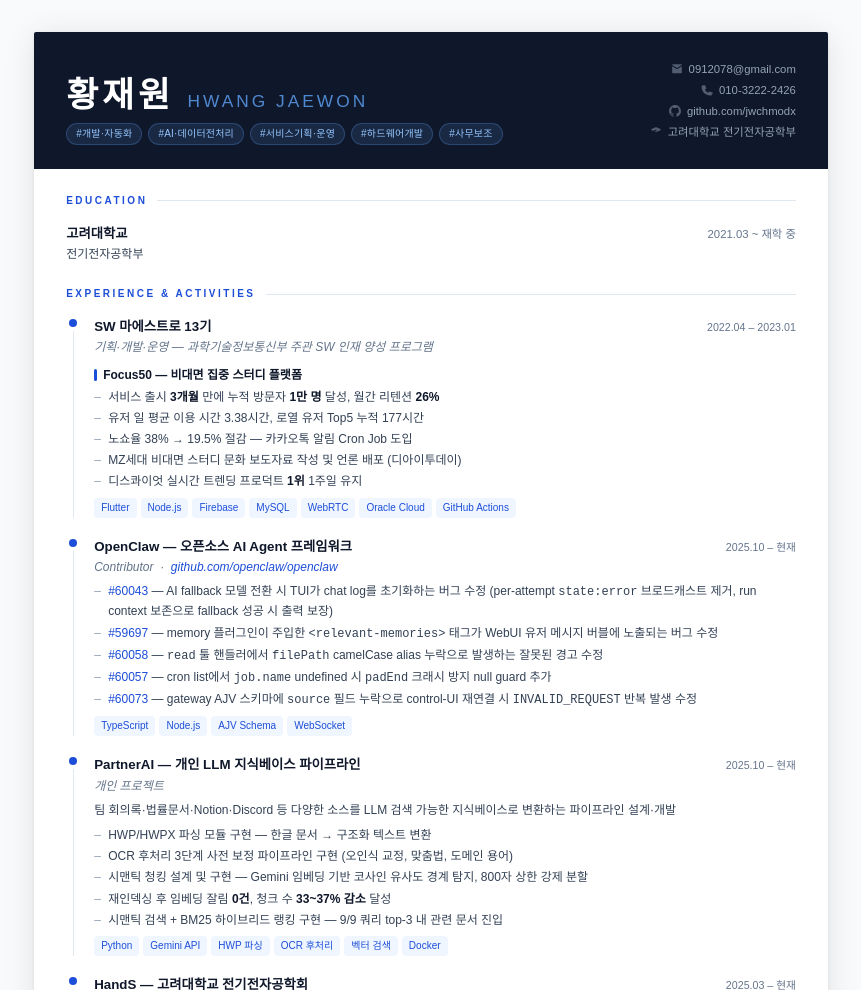
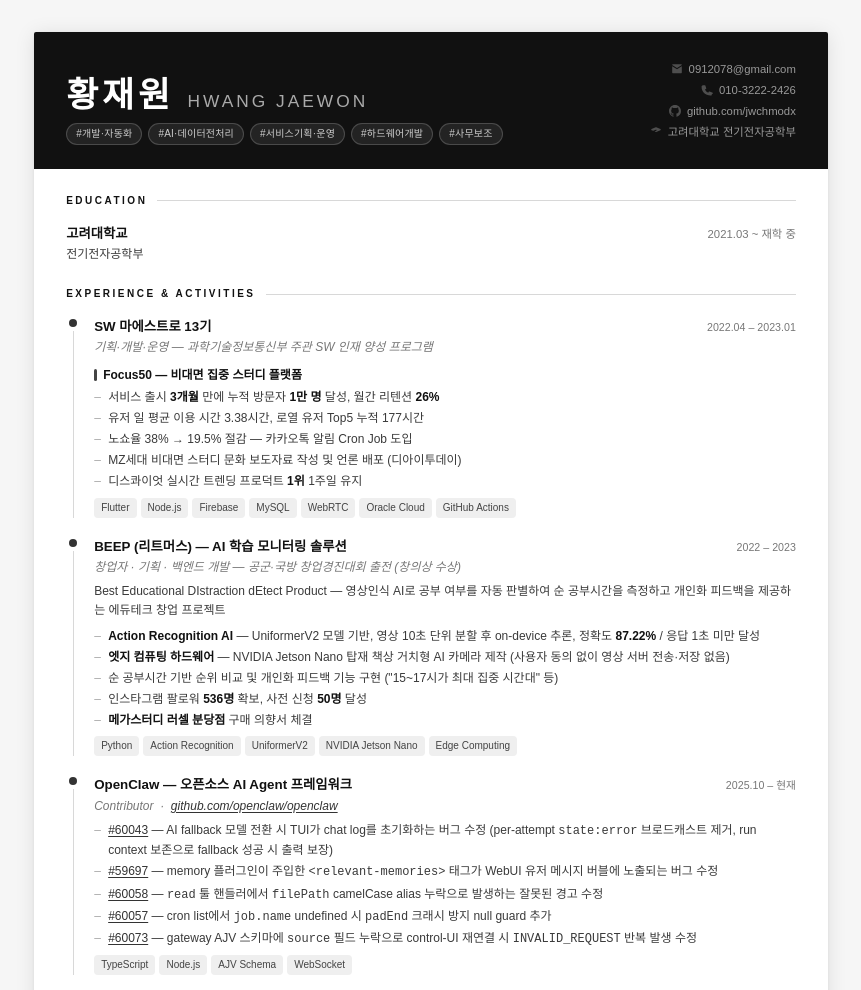
Before and after one commit to jwchmodx/resume, a plain HTML site: page index.html in a window 1280 px wide. Shown: the top 990 px of the page, without its empty margins (209-1070 px from the left). Drawn offline with Linux system fonts and the light colour scheme; a web font is replaced by a local one.

Commit message:
feat: BEEP 프로젝트 추가, 흑백 모노크롬 디자인 적용

```diff
--- a/index.html
+++ b/index.html
@@ -8,14 +8,14 @@
   <link href="https://cdn.jsdelivr.net/gh/orioncactus/pretendard@v1.3.9/dist/web/variable/pretendardvariable-dynamic-subset.min.css" rel="stylesheet" />
   <style>
     :root {
-      --accent:   #1d4ed8;
-      --accent-light: #eff6ff;
-      --dark:     #0f172a;
-      --mid:      #334155;
-      --muted:    #64748b;
-      --border:   #e2e8f0;
-      --bg:       #f8fafc;
-      --white:    #ffffff;
+      --accent:       #111111;
+      --accent-light: #f0f0f0;
+      --dark:         #111111;
+      --mid:          #3a3a3a;
+      --muted:        #777777;
+      --border:       #d8d8d8;
+      --bg:           #f6f6f6;
+      --white:        #ffffff;
     }
 
     *, *::before, *::after { box-sizing: border-box; margin: 0; padding: 0; }
@@ -35,34 +35,33 @@
       min-height: 297mm;
       margin: 32px auto;
       background: var(--white);
-      box-shadow: 0 4px 32px rgba(0,0,0,0.10), 0 1px 4px rgba(0,0,0,0.06);
+      box-shadow: 0 2px 20px rgba(0,0,0,0.10), 0 1px 3px rgba(0,0,0,0.06);
       border-radius: 2px;
       overflow: hidden;
     }
 
     /* ─── 헤더 밴드 ──────────────────────────────── */
     .hero {
-      background: var(--dark);
+      background: #111111;
       padding: 28px 32px 24px;
       display: flex;
       align-items: flex-end;
       justify-content: space-between;
       gap: 20px;
     }
-    .hero-left {}
     .hero-name {
       font-size: 26pt;
       font-weight: 700;
-      color: var(--white);
+      color: #ffffff;
       letter-spacing: 4px;
       line-height: 1;
       margin-bottom: 6px;
-      font-family: 'Pretendard Variable', Pretendard, sans-serif;
     }
     .hero-name span {
-      color: #60a5fa;
-      font-weight: 700;
-      letter-spacing: 0;
+      color: #aaaaaa;
+      font-weight: 300;
+      font-size: 13pt;
+      letter-spacing: 3px;
     }
     .hero-tags {
       display: flex;
@@ -73,9 +72,9 @@
     .hero-tag {
       font-size: 7.5pt;
       font-weight: 500;
-      color: #93c5fd;
-      background: rgba(96,165,250,0.12);
-      border: 1px solid rgba(96,165,250,0.25);
+      color: #cccccc;
+      background: rgba(255,255,255,0.08);
+      border: 1px solid rgba(255,255,255,0.18);
       border-radius: 100px;
       padding: 2px 9px;
       letter-spacing: 0.2px;
@@ -86,7 +85,7 @@
     }
     .hero-contact-row {
       font-size: 8.5pt;
-      color: #94a3b8;
+      color: #999999;
       margin-bottom: 3px;
       display: flex;
       align-items: center;
@@ -96,13 +95,13 @@
     .hero-contact-row .icon {
       width: 12px;
       height: 12px;
-      opacity: 0.5;
+      opacity: 0.45;
     }
     .hero-contact-row a {
-      color: #94a3b8;
+      color: #999999;
       text-decoration: none;
     }
-    .hero-contact-row a:hover { color: #60a5fa; }
+    .hero-contact-row a:hover { color: #ffffff; }
 
     /* ─── 본문 ───────────────────────────────────── */
     .body {
@@ -174,7 +173,7 @@
       width: 8px;
       height: 8px;
       border-radius: 50%;
-      background: var(--accent);
+      background: #333333;
       flex-shrink: 0;
     }
     .timeline-line {
@@ -235,7 +234,7 @@
       display: inline-block;
       width: 3px;
       height: 12px;
-      background: var(--accent);
+      background: #444444;
       border-radius: 2px;
       flex-shrink: 0;
     }
@@ -256,7 +255,7 @@
       content: '–';
       position: absolute;
       left: 0;
-      color: #94a3b8;
+      color: #aaaaaa;
     }
     ul.bullets li b, ul.bullets li strong {
       font-weight: 600;
@@ -273,11 +272,10 @@
     .tech-tag {
       font-size: 7.5pt;
       font-weight: 500;
-      color: var(--accent);
-      background: var(--accent-light);
+      color: #444444;
+      background: #efefef;
       border-radius: 4px;
       padding: 2px 7px;
-      font-family: 'Pretendard Variable', Pretendard, sans-serif;
     }
 
     /* ─── 수상 ───────────────────────────────────── */
@@ -294,7 +292,7 @@
     .award-year {
       font-size: 8pt;
       font-weight: 600;
-      color: var(--accent);
+      color: #555555;
       white-space: nowrap;
       flex-shrink: 0;
       width: 32px;
@@ -337,14 +335,14 @@
       content: '·';
       position: absolute;
       left: 0;
-      color: var(--accent);
+      color: #888888;
       font-weight: 700;
     }
 
     /* ─── 자기소개 ───────────────────────────────── */
     .intro-box {
-      background: var(--bg);
-      border-left: 3px solid var(--accent);
+      background: #f8f8f8;
+      border-left: 3px solid #333333;
       border-radius: 0 6px 6px 0;
       padding: 12px 16px;
       font-size: 9.5pt;
@@ -371,17 +369,8 @@
     /* ─── 반응형 (모바일) ─────────────────────────── */
     @media (max-width: 720px) {
       body { font-size: 10pt; }
-      .page {
-        width: 100%;
-        margin: 0;
-        border-radius: 0;
-        box-shadow: none;
-      }
-      .hero {
-        flex-direction: column;
-        align-items: flex-start;
-        padding: 24px 20px 20px;
-      }
+      .page { width: 100%; margin: 0; border-radius: 0; box-shadow: none; }
+      .hero { flex-direction: column; align-items: flex-start; padding: 24px 20px 20px; }
       .hero-right { text-align: left; }
       .hero-contact-row { justify-content: flex-start; }
       .body { padding: 20px; }
@@ -396,7 +385,7 @@
   <!-- ══ 헤더 ══════════════════════════════════════ -->
   <div class="hero">
     <div class="hero-left">
-      <div class="hero-name">황재원&nbsp;<span style="font-size:13pt;font-weight:300;letter-spacing:3px;color:#60a5fa;opacity:0.8;">HWANG JAEWON</span></div>
+      <div class="hero-name">황재원&nbsp;<span>HWANG JAEWON</span></div>
       <div class="hero-tags">
         <span class="hero-tag">#개발·자동화</span>
         <span class="hero-tag">#AI·데이터전처리</span>
@@ -481,6 +470,38 @@
         </div>
       </div>
 
+      <!-- BEEP -->
+      <div class="entry">
+        <div class="entry-timeline">
+          <div class="timeline-dot"></div>
+          <div class="timeline-line"></div>
+        </div>
+        <div class="entry-content">
+          <div class="entry-top">
+            <span class="entry-org">BEEP (리트머스) — AI 학습 모니터링 솔루션</span>
+            <span class="entry-period">2022 – 2023</span>
+          </div>
+          <div class="entry-role">창업자 · 기획 · 백엔드 개발 — 공군·국방 창업경진대회 출전 (창의상 수상)</div>
+          <div class="entry-desc">
+            Best Educational DIstraction dEtect Product — 영상인식 AI로 공부 여부를 자동 판별하여 순 공부시간을 측정하고 개인화 피드백을 제공하는 에듀테크 창업 프로젝트
+          </div>
+          <ul class="bullets">
+            <li><b>Action Recognition AI</b> — UniformerV2 모델 기반, 영상 10초 단위 분할 후 on-device 추론, 정확도 <b>87.22%</b> / 응답 1초 미만 달성</li>
+            <li><b>엣지 컴퓨팅 하드웨어</b> — NVIDIA Jetson Nano 탑재 책상 거치형 AI 카메라 제작 (사용자 동의 없이 영상 서버 전송·저장 없음)</li>
+            <li>순 공부시간 기반 순위 비교 및 개인화 피드백 기능 구현 ("15~17시가 최대 집중 시간대" 등)</li>
+            <li>인스타그램 팔로워 <b>536명</b> 확보, 사전 신청 <b>50명</b> 달성</li>
+            <li><b>메가스터디 러셀 분당점</b> 구매 의향서 체결</li>
+          </ul>
+          <div class="tech-tags">
+            <span class="tech-tag">Python</span>
+            <span class="tech-tag">Action Recognition</span>
+            <span class="tech-tag">UniformerV2</span>
+            <span class="tech-tag">NVIDIA Jetson Nano</span>
+            <span class="tech-tag">Edge Computing</span>
+          </div>
+        </div>
+      </div>
+
       <!-- OpenClaw -->
       <div class="entry">
         <div class="entry-timeline">
@@ -492,13 +513,13 @@
             <span class="entry-org">OpenClaw — 오픈소스 AI Agent 프레임워크</span>
             <span class="entry-period">2025.10 – 현재</span>
           </div>
-          <div class="entry-role">Contributor &nbsp;·&nbsp; <a href="https://github.com/openclaw/openclaw" target="_blank" style="color:var(--accent);text-decoration:none;">github.com/openclaw/openclaw</a></div>
+          <div class="entry-role">Contributor &nbsp;·&nbsp; <a href="https://github.com/openclaw/openclaw" target="_blank" style="color:#333;text-decoration:underline;text-underline-offset:2px;">github.com/openclaw/openclaw</a></div>
           <ul class="bullets">
-            <li><a href="https://github.com/openclaw/openclaw/pull/60043" target="_blank" style="color:var(--accent);text-decoration:none;">#60043</a> — AI fallback 모델 전환 시 TUI가 chat log를 초기화하는 버그 수정 (per-attempt <code>state:error</code> 브로드캐스트 제거, run context 보존으로 fallback 성공 시 출력 보장)</li>
-            <li><a href="https://github.com/openclaw/openclaw/pull/59697" target="_blank" style="color:var(--accent);text-decoration:none;">#59697</a> — memory 플러그인이 주입한 <code>&lt;relevant-memories&gt;</code> 태그가 WebUI 유저 메시지 버블에 노출되는 버그 수정</li>
-            <li><a href="https://github.com/openclaw/openclaw/pull/60058" target="_blank" style="color:var(--accent);text-decoration:none;">#60058</a> — <code>read</code> 툴 핸들러에서 <code>filePath</code> camelCase alias 누락으로 발생하는 잘못된 경고 수정</li>
-            <li><a href="https://github.com/openclaw/openclaw/pull/60057" target="_blank" style="color:var(--accent);text-decoration:none;">#60057</a> — cron list에서 <code>job.name</code> undefined 시 <code>padEnd</code> 크래시 방지 null guard 추가</li>
-            <li><a href="https://github.com/openclaw/openclaw/pull/60073" target="_blank" style="color:var(--accent);text-decoration:none;">#60073</a> — gateway AJV 스키마에 <code>source</code> 필드 누락으로 control-UI 재연결 시 <code>INVALID_REQUEST</code> 반복 발생 수정</li>
+            <li><a href="https://github.com/openclaw/openclaw/pull/60043" target="_blank" style="color:#333;text-decoration:underline;text-underline-offset:2px;">#60043</a> — AI fallback 모델 전환 시 TUI가 chat log를 초기화하는 버그 수정 (per-attempt <code>state:error</code> 브로드캐스트 제거, run context 보존으로 fallback 성공 시 출력 보장)</li>
+            <li><a href="https://github.com/openclaw/openclaw/pull/59697" target="_blank" style="color:#333;text-decoration:underline;text-underline-offset:2px;">#59697</a> — memory 플러그인이 주입한 <code>&lt;relevant-memories&gt;</code> 태그가 WebUI 유저 메시지 버블에 노출되는 버그 수정</li>
+            <li><a href="https://github.com/openclaw/openclaw/pull/60058" target="_blank" style="color:#333;text-decoration:underline;text-underline-offset:2px;">#60058</a> — <code>read</code> 툴 핸들러에서 <code>filePath</code> camelCase alias 누락으로 발생하는 잘못된 경고 수정</li>
+            <li><a href="https://github.com/openclaw/openclaw/pull/60057" target="_blank" style="color:#333;text-decoration:underline;text-underline-offset:2px;">#60057</a> — cron list에서 <code>job.name</code> undefined 시 <code>padEnd</code> 크래시 방지 null guard 추가</li>
+            <li><a href="https://github.com/openclaw/openclaw/pull/60073" target="_blank" style="color:#333;text-decoration:underline;text-underline-offset:2px;">#60073</a> — gateway AJV 스키마에 <code>source</code> 필드 누락으로 control-UI 재연결 시 <code>INVALID_REQUEST</code> 반복 발생 수정</li>
           </ul>
           <div class="tech-tags">
             <span class="tech-tag">TypeScript</span>
@@ -638,6 +659,7 @@
         <div class="skill-group">
           <div class="skill-group-title">AI · 데이터 전처리</div>
           <div class="skill-pill-wrap">
+            <span class="skill-pill">Action Recognition (UniformerV2)</span>
             <span class="skill-pill">OpenCV — 이미지 전처리</span>
             <span class="skill-pill">ResNet 분류 모델</span>
             <span class="skill-pill">OCR 후처리 파이프라인</span>
@@ -657,6 +679,7 @@
         <div class="skill-group">
           <div class="skill-group-title">하드웨어</div>
           <div class="skill-pill-wrap">
+            <span class="skill-pill">NVIDIA Jetson Nano</span>
             <span class="skill-pill">Inverse Kinematics</span>
             <span class="skill-pill">서보 PWM 제어</span>
             <span class="skill-pill">회로 설계 · 구동부 제작</span>
@@ -674,6 +697,7 @@
       <div class="intro-box">
         반복적인 업무를 자동화하고 팀의 생산성을 높이는 데 관심이 많습니다.
         SW마에스트로에서 서비스 기획부터 개발·운영·홍보까지 전 과정을 직접 수행하며 실무 감각을 키웠고,
+        BEEP 프로젝트에서는 영상인식 AI와 엣지 컴퓨팅 하드웨어를 결합한 에듀테크 제품을 창업한 경험이 있습니다.
         팀장으로서 7개월간 하드웨어 프로젝트를 이끈 경험도 있습니다.<br /><br />
         개인 프로젝트로는 HWP 파싱·OCR 후처리·시맨틱 청킹을 아우르는 문서 전처리 파이프라인을 직접 설계·구현했으며,
         체스로봇에서는 OpenCV 이미지 전처리와 ResNet 기반 AI 분류 모델, Inverse Kinematics를 담당했습니다.
```
